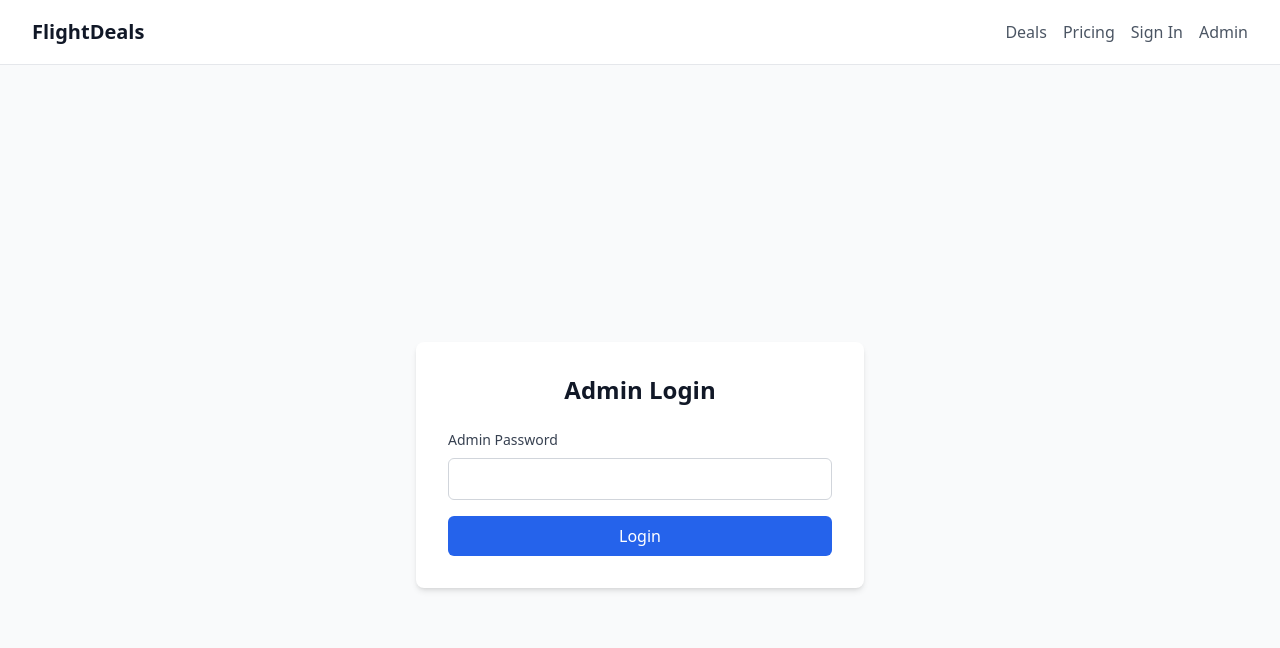
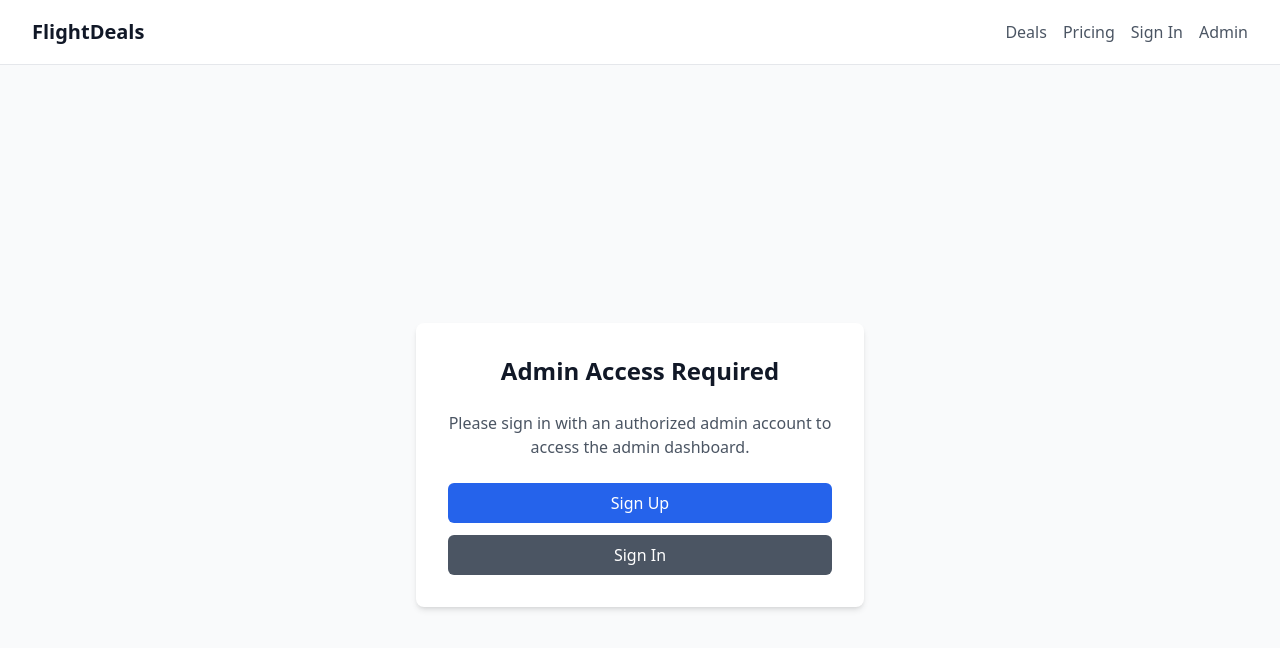
Before and after one commit to UFOBob069/laflight, a Next.js app: page /admin in a window 1280 px wide. Shown: the top 648 px of the page. Built offline with nearby package versions, Linux system fonts and the light colour scheme; no server answers.

Commit message:
moreuserjourney

```diff
--- a/src/app/admin/page.tsx
+++ b/src/app/admin/page.tsx
@@ -1,64 +1,87 @@
 'use client';
 
 import { useState, useEffect } from 'react';
+import { useAuth } from '@/contexts/AuthContext';
 
 export default function AdminPage() {
   const [isLoading, setIsLoading] = useState(false);
   const [progress, setProgress] = useState({ status: '', progress: 0, total: 0, completed: false });
   const [isAuthenticated, setIsAuthenticated] = useState(false);
-  const [password, setPassword] = useState('');
   const [authError, setAuthError] = useState('');
+  const { user, loading: authLoading } = useAuth();
+
+  // List of admin email addresses
+  const adminEmails = [
+    'david.eagan@gmail.com', // Admin email
+    'admin@bestlaxdeals.com', // Add any other admin emails
+  ];
 
   useEffect(() => {
-    // Check if already authenticated
-    const adminAuth = localStorage.getItem('adminAuth');
-    if (adminAuth === 'true') {
+    if (user && adminEmails.includes(user.email || '')) {
       setIsAuthenticated(true);
+      setAuthError('');
+    } else if (user && !adminEmails.includes(user.email || '')) {
+      setAuthError('Access denied. This email is not authorized for admin access.');
     }
-  }, []);
+  }, [user]);
 
-  const handleAuth = (e: React.FormEvent) => {
-    e.preventDefault();
-    const adminPassword = process.env.NEXT_PUBLIC_ADMIN_PASSWORD || 'admin123';
-
-    if (password === adminPassword) {
-      setIsAuthenticated(true);
-      localStorage.setItem('adminAuth', 'true');
-      setAuthError('');
-    } else {
-      setAuthError('Invalid password');
-    }
-  };
+  if (authLoading) {
+    return (
+      <div className="min-h-screen bg-gray-50 flex items-center justify-center">
+        <div className="text-center">
+          <div className="animate-spin rounded-full h-8 w-8 border-b-2 border-blue-600 mx-auto mb-4"></div>
+          <p className="text-gray-500">Loading...</p>
+        </div>
+      </div>
+    );
+  }
 
   if (!isAuthenticated) {
     return (
       <div className="min-h-screen bg-gray-50 flex items-center justify-center">
         <div className="max-w-md w-full bg-white rounded-lg shadow-md p-8">
-          <h1 className="text-2xl font-bold text-gray-900 mb-6 text-center">Admin Login</h1>
-          <form onSubmit={handleAuth} className="space-y-4">
-            <div>
-              <label htmlFor="password" className="block text-sm font-medium text-gray-700 mb-2">
-                Admin Password
-              </label>
-              <input
-                type="password"
-                id="password"
-                value={password}
-                onChange={(e) => setPassword(e.target.value)}
-                className="w-full px-3 py-2 border border-gray-300 rounded-md focus:outline-none focus:ring-2 focus:ring-blue-500"
-                required
-              />
+          <h1 className="text-2xl font-bold text-gray-900 mb-6 text-center">Admin Access Required</h1>
+
+          {!user ? (
+            <div className="space-y-4">
+              <p className="text-gray-600 text-center mb-6">
+                Please sign in with an authorized admin account to access the admin dashboard.
+              </p>
+              <div className="space-y-3">
+                <a
+                  href="/auth?signup=true"
+                  className="w-full bg-blue-600 text-white py-2 px-4 rounded-md hover:bg-blue-700 focus:outline-none focus:ring-2 focus:ring-blue-500 text-center block"
+                >
+                  Sign Up
+                </a>
+                <a
+                  href="/auth"
+                  className="w-full bg-gray-600 text-white py-2 px-4 rounded-md hover:bg-gray-700 focus:outline-none focus:ring-2 focus:ring-gray-500 text-center block"
+                >
+                  Sign In
+                </a>
+              </div>
             </div>
-            {authError && (
-              <p className="text-red-600 text-sm">{authError}</p>
-            )}
-            <button
-              type="submit"
-              className="w-full bg-blue-600 text-white py-2 px-4 rounded-md hover:bg-blue-700 focus:outline-none focus:ring-2 focus:ring-blue-500"
-            >
-              Login
-            </button>
-          </form>
+          ) : (
+            <div className="space-y-4">
+              <p className="text-gray-600 text-center mb-6">
+                Signed in as: <strong>{user.email}</strong>
+              </p>
+              {authError && (
+                <div className="bg-red-50 border border-red-200 rounded-lg p-4">
+                  <p className="text-red-600 text-sm text-center">{authError}</p>
+                </div>
+              )}
+              <div className="text-center">
+                <a
+                  href="/deals"
+                  className="text-blue-600 hover:text-blue-800 underline"
+                >
+                  Go to Deals Page
+                </a>
+              </div>
+            </div>
+          )}
         </div>
       </div>
     );
@@ -140,21 +163,19 @@ export default function AdminPage() {
     }
   };
 
-  const logout = () => {
-    localStorage.removeItem('adminAuth');
-    setIsAuthenticated(false);
-  };
-
   return (
     <main className="max-w-4xl mx-auto p-6">
       <div className="flex justify-between items-center mb-6">
-        <h1 className="text-2xl font-bold text-gray-900">Admin Dashboard</h1>
-        <button
-          onClick={logout}
-          className="bg-red-600 text-white px-4 py-2 rounded-lg hover:bg-red-700 transition-colors"
+        <div>
+          <h1 className="text-2xl font-bold text-gray-900">Admin Dashboard</h1>
+          <p className="text-sm text-gray-600">Signed in as: {user?.email}</p>
+        </div>
+        <a
+          href="/deals"
+          className="bg-gray-600 text-white px-4 py-2 rounded-lg hover:bg-gray-700 transition-colors"
         >
-          Logout
-        </button>
+          Back to Deals
+        </a>
       </div>
       <div className="mb-8">
         <p className="text-gray-600">Manage your flight deals system</p>
--- a/src/app/api/create-checkout-session/route.ts
+++ b/src/app/api/create-checkout-session/route.ts
@@ -5,19 +5,21 @@ import { z } from 'zod';
 
 const checkoutSchema = z.object({
   email: z.string().email('Invalid email address'),
+  customerId: z.string().optional(),
 });
 
 export async function POST(req: NextRequest) {
   try {
     const body = await req.json();
-    const { email } = checkoutSchema.parse(body);
+    const { email, customerId } = checkoutSchema.parse(body);
 
     const baseUrl = process.env.SITE_URL || 'http://localhost:3000';
 
     const session = await createCheckoutSession({
       email,
+      customerId,
       successUrl: `${baseUrl}/success?session_id={CHECKOUT_SESSION_ID}`,
-      cancelUrl: `${baseUrl}/pricing`,
+      cancelUrl: `${baseUrl}/deals`,
     });
 
     return NextResponse.json({
--- a/src/app/deals/SortableTable.tsx
+++ b/src/app/deals/SortableTable.tsx
@@ -35,13 +35,17 @@ export default function SortableTable({
   airportCodes,
   allowSorting = true,
   showUpgradePrompt = false,
-  isAuthenticated = false
+  isAuthenticated = false,
+  totalDeals = 0,
+  onUpgrade
 }: {
   deals: Deal[];
   airportCodes: Map<string, AirportCode>;
   allowSorting?: boolean;
   showUpgradePrompt?: boolean;
   isAuthenticated?: boolean;
+  totalDeals?: number;
+  onUpgrade?: () => void;
 }) {
   const [sortConfig, setSortConfig] = useState<SortConfig>({ key: 'price', direction: 'asc' });
 
@@ -301,17 +305,26 @@ export default function SortableTable({
       {showUpgradePrompt && (
         <div className="mt-4 sm:mt-6 bg-gradient-to-r from-blue-50 to-indigo-50 border border-blue-200 rounded-lg p-4 sm:p-6 text-center">
           <h3 className="text-base sm:text-lg font-semibold text-gray-900 mb-2">
-            You're missing out on {deals.length - 5} more deals!
+            {totalDeals > 5 ? `You're missing out on ${totalDeals - 5} more deals!` : 'Unlock Premium features!'}
           </h3>
           <p className="text-sm sm:text-base text-gray-600 mb-4">
-            Upgrade to Premium to see ALL {deals.length} deals including the biggest discounts, plus sorting and filtering features.
+            Upgrade to Premium to see ALL {totalDeals} deals including the biggest discounts, plus sorting and filtering features.
           </p>
+          {onUpgrade ? (
+            <button
+              onClick={onUpgrade}
+              className="bg-blue-600 text-white px-4 sm:px-6 py-2 sm:py-3 rounded-lg hover:bg-blue-700 transition-colors font-semibold text-sm sm:text-base"
+            >
+              Upgrade to Premium - $20/year
+            </button>
+          ) : (
             <a
               href="/pricing"
               className="bg-blue-600 text-white px-4 sm:px-6 py-2 sm:py-3 rounded-lg hover:bg-blue-700 transition-colors font-semibold inline-block text-sm sm:text-base"
             >
               Upgrade to Premium - $20/year
             </a>
+          )}
         </div>
       )}
     </div>
--- a/src/contexts/AuthContext.tsx
+++ b/src/contexts/AuthContext.tsx
@@ -66,14 +66,14 @@ export function AuthProvider({ children }: { children: React.ReactNode }) {
 
   const signIn = async (email: string, password: string) => {
     if (!auth) {
-      throw new Error('Firebase Auth is not configured');
+      throw new Error('Firebase Auth is not configured. Please contact support or check your environment variables.');
     }
     await signInWithEmailAndPassword(auth, email, password);
   };
 
   const signUp = async (email: string, password: string) => {
     if (!auth) {
-      throw new Error('Firebase Auth is not configured');
+      throw new Error('Firebase Auth is not configured. Please contact support or check your environment variables.');
     }
     await createUserWithEmailAndPassword(auth, email, password);
   };
--- a/src/lib/firebase.ts
+++ b/src/lib/firebase.ts
@@ -4,17 +4,36 @@ import { getAuth } from 'firebase/auth';
 const firebaseConfig = {
   apiKey: process.env.NEXT_PUBLIC_FIREBASE_API_KEY,
   authDomain: process.env.NEXT_PUBLIC_FIREBASE_AUTH_DOMAIN,
-  projectId: process.env.FIREBASE_PROJECT_ID,
+  projectId: process.env.NEXT_PUBLIC_FIREBASE_PROJECT_ID, // Changed to NEXT_PUBLIC
   storageBucket: process.env.NEXT_PUBLIC_FIREBASE_STORAGE_BUCKET,
   messagingSenderId: process.env.NEXT_PUBLIC_FIREBASE_MESSAGING_SENDER_ID,
   appId: process.env.NEXT_PUBLIC_FIREBASE_APP_ID,
 };
 
+// Check if all required config is present
+const isConfigValid = firebaseConfig.apiKey &&
+  firebaseConfig.authDomain &&
+  firebaseConfig.projectId &&
+  firebaseConfig.storageBucket &&
+  firebaseConfig.messagingSenderId &&
+  firebaseConfig.appId;
+
 // Only initialize Firebase if we have the required config
-const app = getApps().length === 0 && firebaseConfig.apiKey
+const app = getApps().length === 0 && isConfigValid
   ? initializeApp(firebaseConfig)
   : getApps()[0];
 
 // Initialize Firebase Authentication and get a reference to the service
 export const auth = app ? getAuth(app) : null;
 export default app;
+
+// Log configuration status in development
+if (process.env.NODE_ENV === 'development' && !isConfigValid) {
+  console.warn('Firebase Auth is not configured. Please set the following environment variables:');
+  console.warn('- NEXT_PUBLIC_FIREBASE_API_KEY');
+  console.warn('- NEXT_PUBLIC_FIREBASE_AUTH_DOMAIN');
+  console.warn('- NEXT_PUBLIC_FIREBASE_PROJECT_ID');
+  console.warn('- NEXT_PUBLIC_FIREBASE_STORAGE_BUCKET');
+  console.warn('- NEXT_PUBLIC_FIREBASE_MESSAGING_SENDER_ID');
+  console.warn('- NEXT_PUBLIC_FIREBASE_APP_ID');
+}
--- a/src/lib/stripe.ts
+++ b/src/lib/stripe.ts
@@ -14,11 +14,13 @@ export async function createCheckoutSession({
   priceId = PRICE_ID,
   successUrl,
   cancelUrl,
+  customerId,
 }: {
   email: string;
   priceId?: string;
   successUrl: string;
   cancelUrl: string;
+  customerId?: string;
 }) {
   if (!stripe) {
     throw new Error('Stripe is not configured. Please set STRIPE_SECRET_KEY environment variable.');
@@ -33,7 +35,7 @@ export async function createCheckoutSession({
         quantity: 1,
       },
     ],
-    customer_email: email,
+    ...(customerId ? { customer: customerId } : { customer_email: email }),
     success_url: successUrl,
     cancel_url: cancelUrl,
     metadata: {
```
Also changed, not shown: src/app/deals/page.tsx (+44 -6 lines), 2 other files (tests, documents, lock files or other folders). Lines whose indentation alone changed are shown as unchanged.
